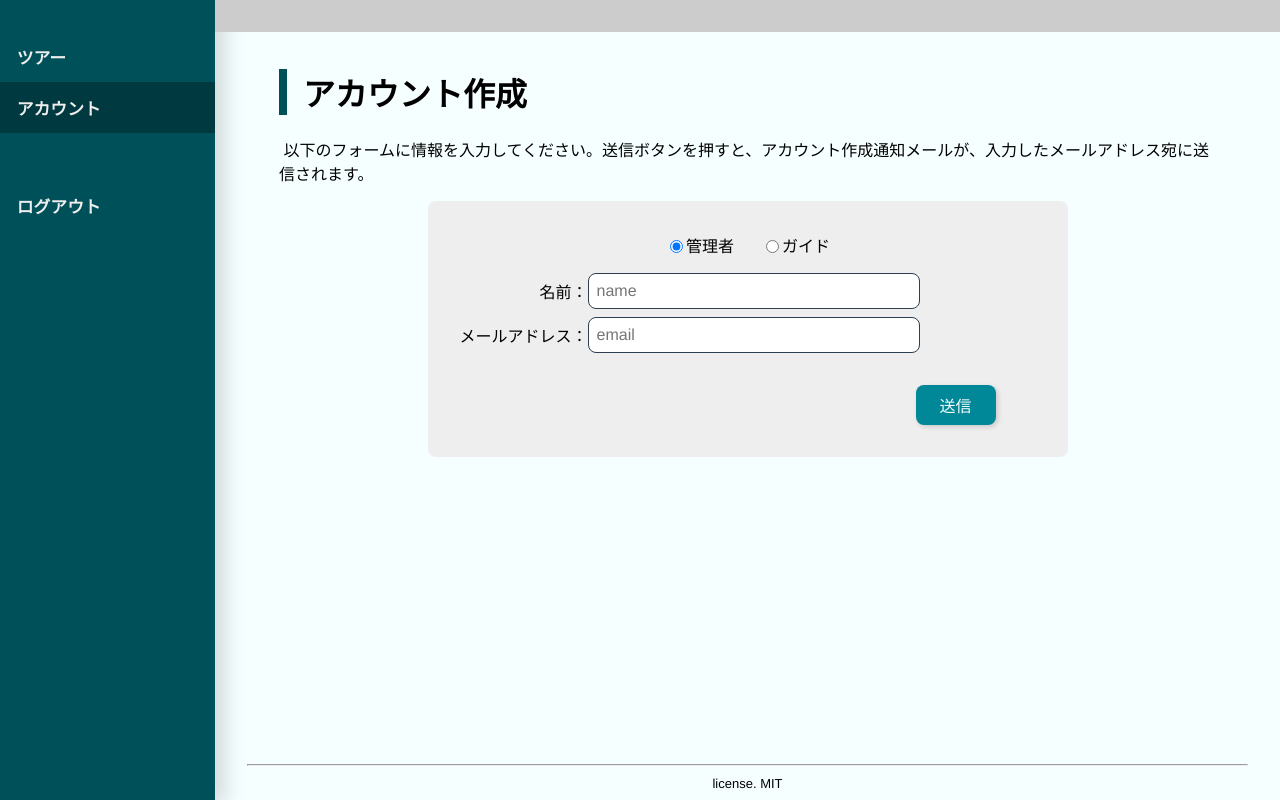
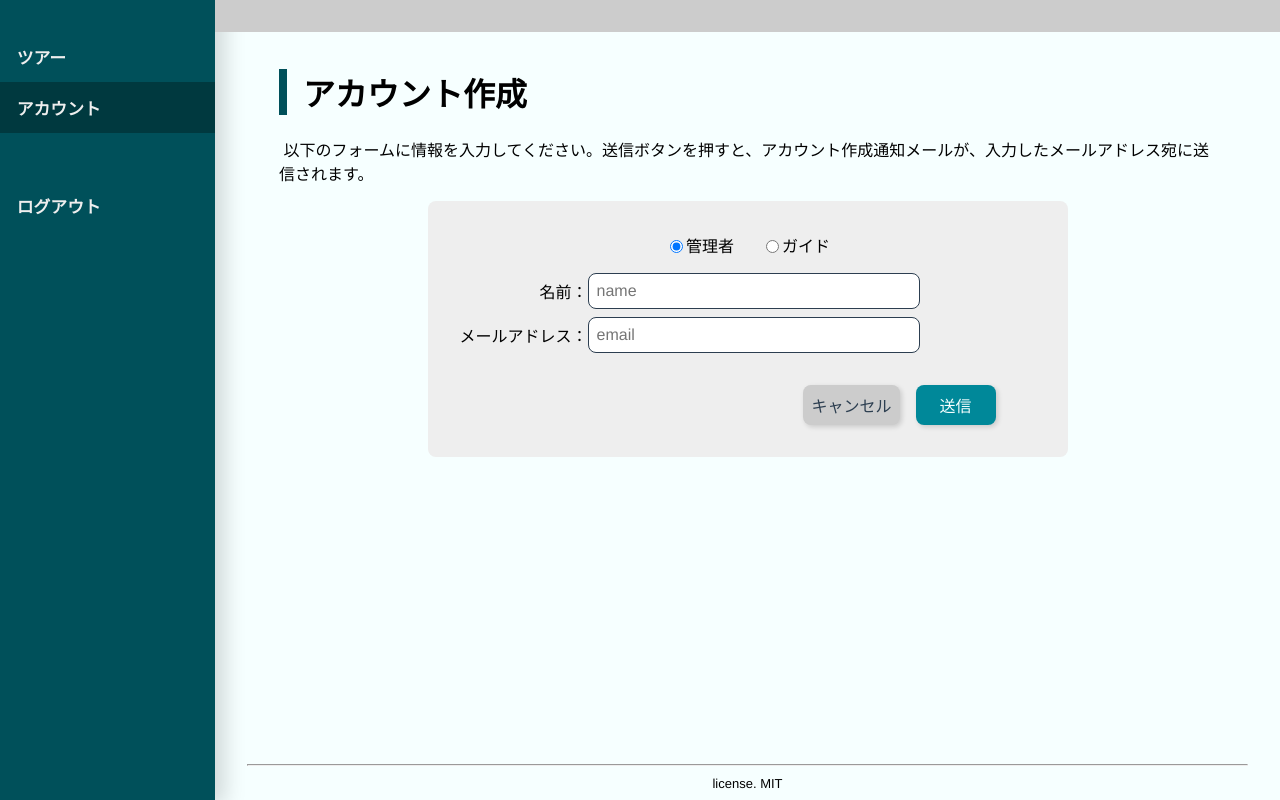
Before and after one commit to e-harp-intern/R4FY, a Vue app in the folder web/: page /accounts/create in a window 1280 px wide. Built offline with nearby package versions, Linux system fonts and the light colour scheme.

Commit message:
#235 アカウント作成画面にキャンセルボタンを配置

```diff
--- a/web/src/i18n/languages/ja.js
+++ b/web/src/i18n/languages/ja.js
@@ -76,7 +76,8 @@ export default {
     button: {
         login: "ログイン",
         send: "送信",
-        password_reset: "パスワードの再発行"
+        password_reset: "パスワードの再発行",
+        cancel: "キャンセル"
     },
     placeholder: {
         email: "email",
--- a/web/src/views/CreateAccount.vue
+++ b/web/src/views/CreateAccount.vue
@@ -46,6 +46,9 @@
         </div>
         <br />
         <div class="form-button-frame">
+          <button class="" @click="$router.back()">
+            {{ $t("button.cancel") }}
+          </button>
           <button type="submit" class="button-green">
             {{ $t("button.send") }}
           </button>
```
